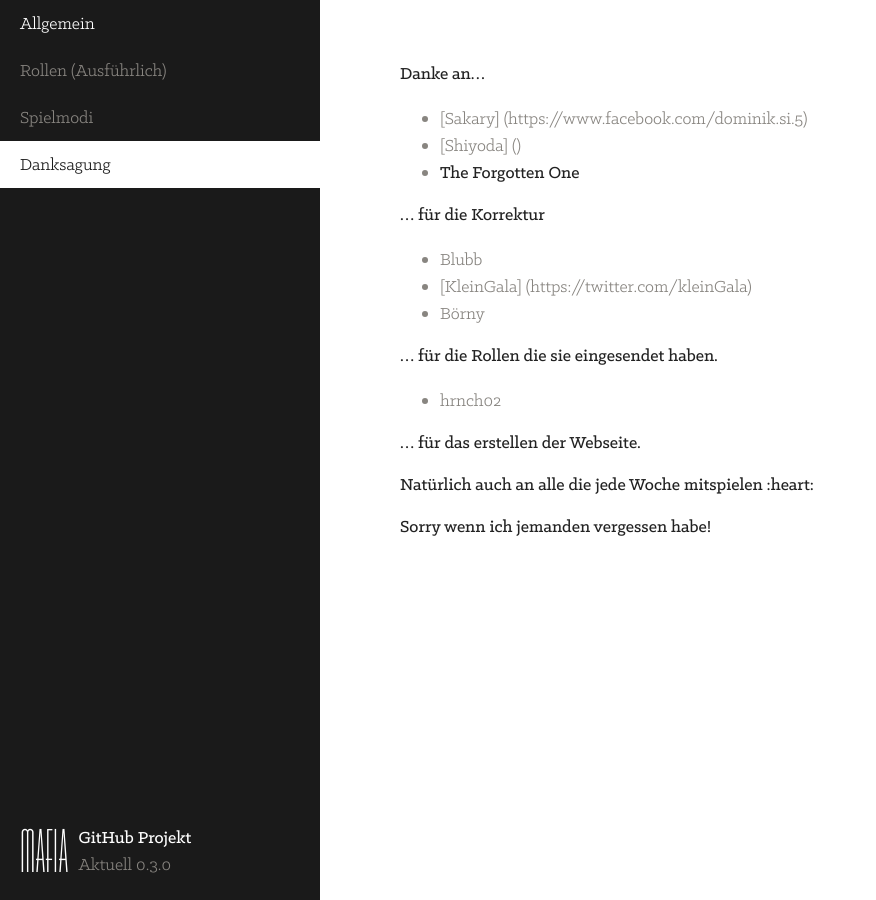
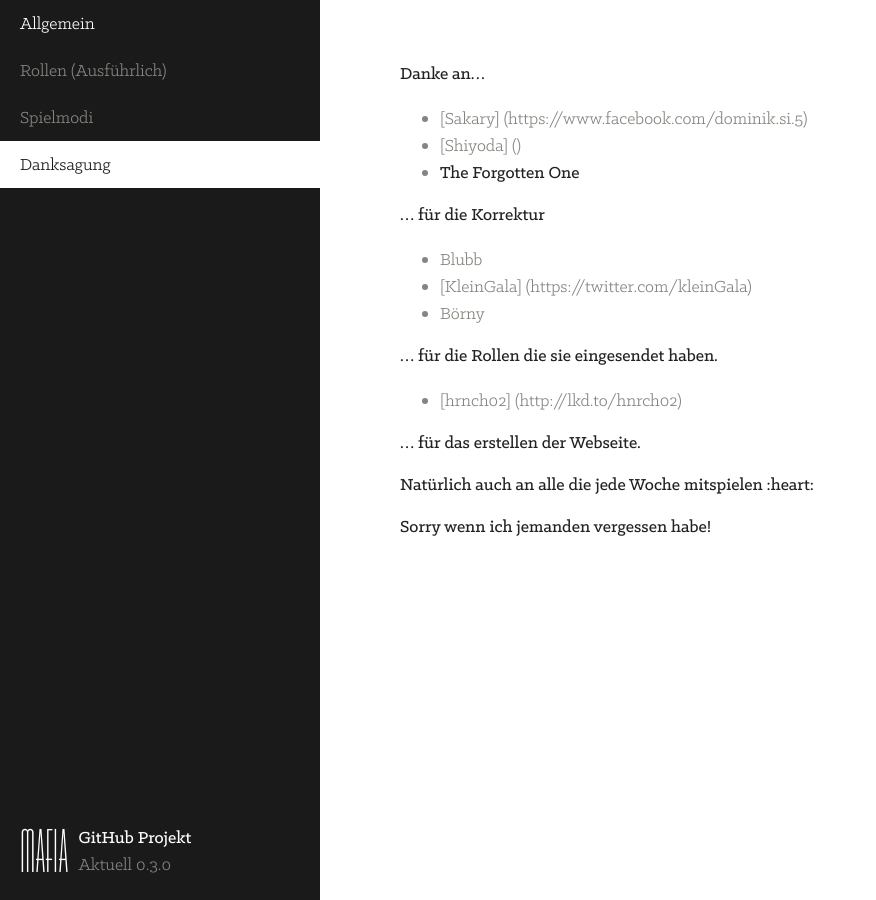
Before and after one commit to gamekeller/mafia, a Jekyll site: the page built from thanks.md, in a window 1280 px wide. Shown: the whole page, without its empty margins (0-876 px from the left). Built offline with Jekyll 4.4.1, drawn with Linux system fonts in a browser that asks for light colours; Markdown is read by kramdown in place of the engine named in the settings; some of the changed lines change nothing that is shown.

Commit message:
updated content

```diff
--- a/thanks.md
+++ b/thanks.md
@@ -20,7 +20,7 @@ base_url: "../"
 
 **... für die Rollen die sie eingesendet haben.**
 
-* hrnch02
+* [hrnch02] (http://lkd.to/hnrch02)
 
 **... für das erstellen der Webseite.**
 
```
